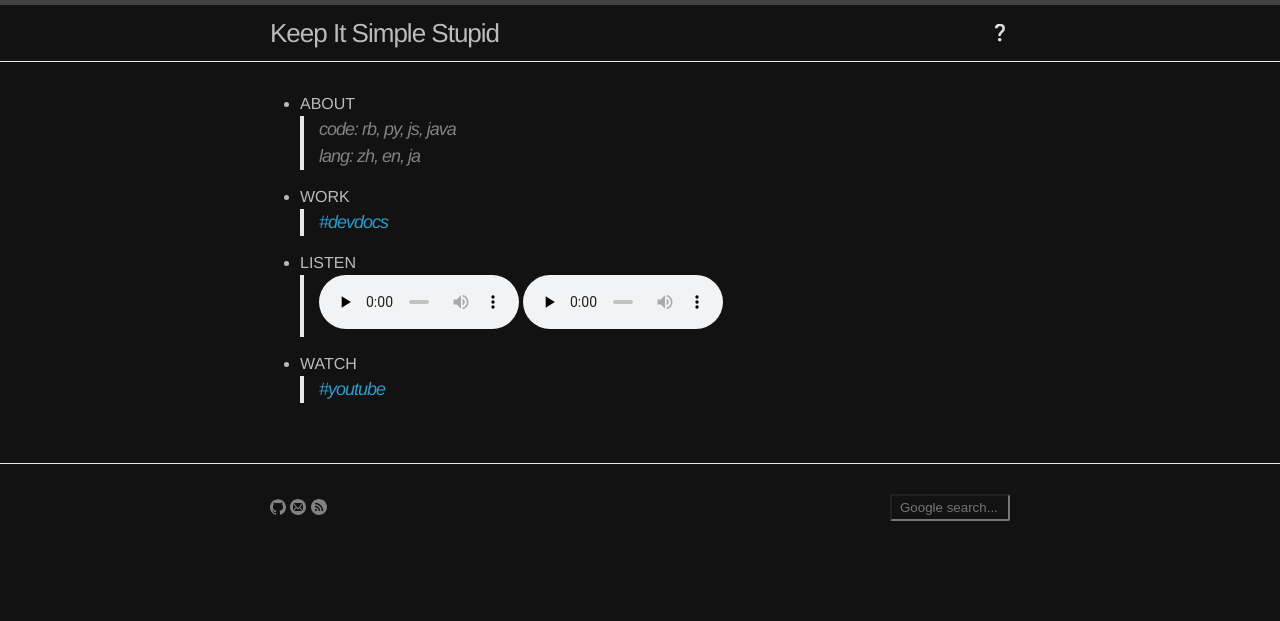
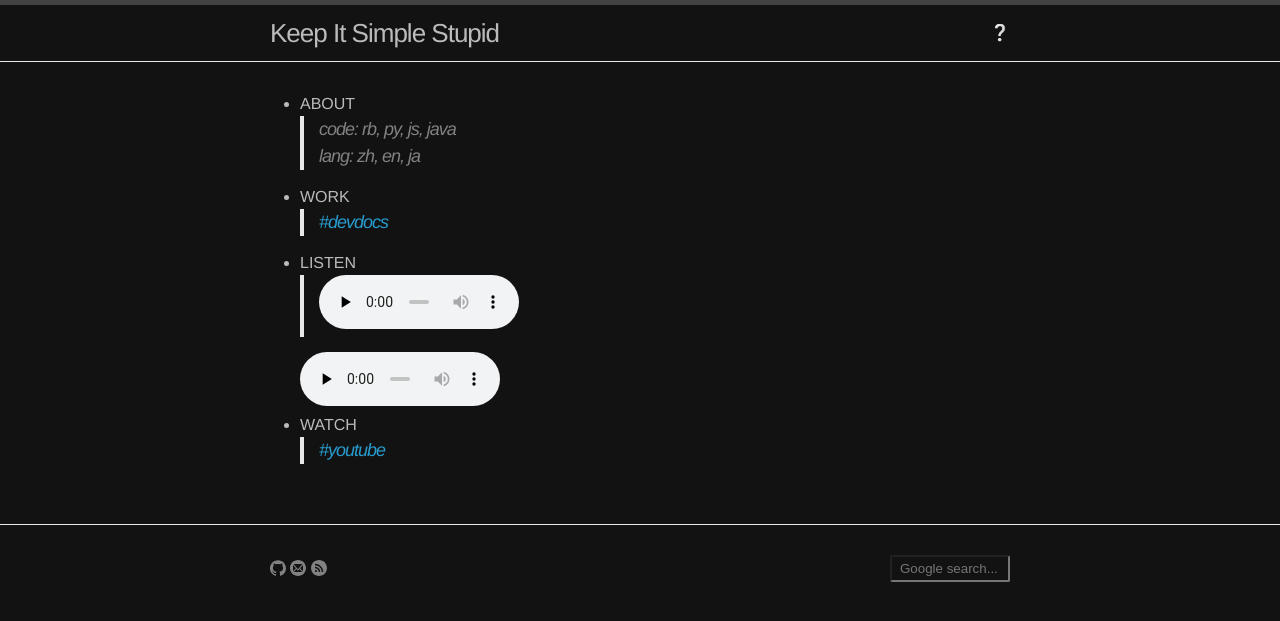
Before and after one commit to yuan-jiang/yuan-jiang.github.io, a Jekyll site: the page built from about.md, in a window 1280 px wide. Shown: the top 621 px of the page. Built offline with Jekyll 4.4.1, drawn with Linux system fonts in a browser that asks for light colours.

Commit message:
Update about.md

```diff
--- a/about.md
+++ b/about.md
@@ -13,7 +13,7 @@ permalink: /about/
 
 - LISTEN
   > <audio controls style="width:200px;" preload="none"><source src="http://bbcwssc.ic.llnwd.net/stream/bbcwssc_mp1_ws-eieuk"><source src="http://bbcwssc.ic.llnwd.net/stream/bbcwssc_mp1_ws-eieuk_backup"></audio>
-  > <audio controls style="width:200px;" preload="none"><source src="http://musicbird.leanstream.co/JCB068-MP3?args=tunein_02" type="audio/mpeg"></audio>
+    <audio controls style="width:200px;" preload="none"><source src="http://musicbird.leanstream.co/JCB068-MP3?args=tunein_02" type="audio/mpeg"></audio>
 
 
 - WATCH
```
